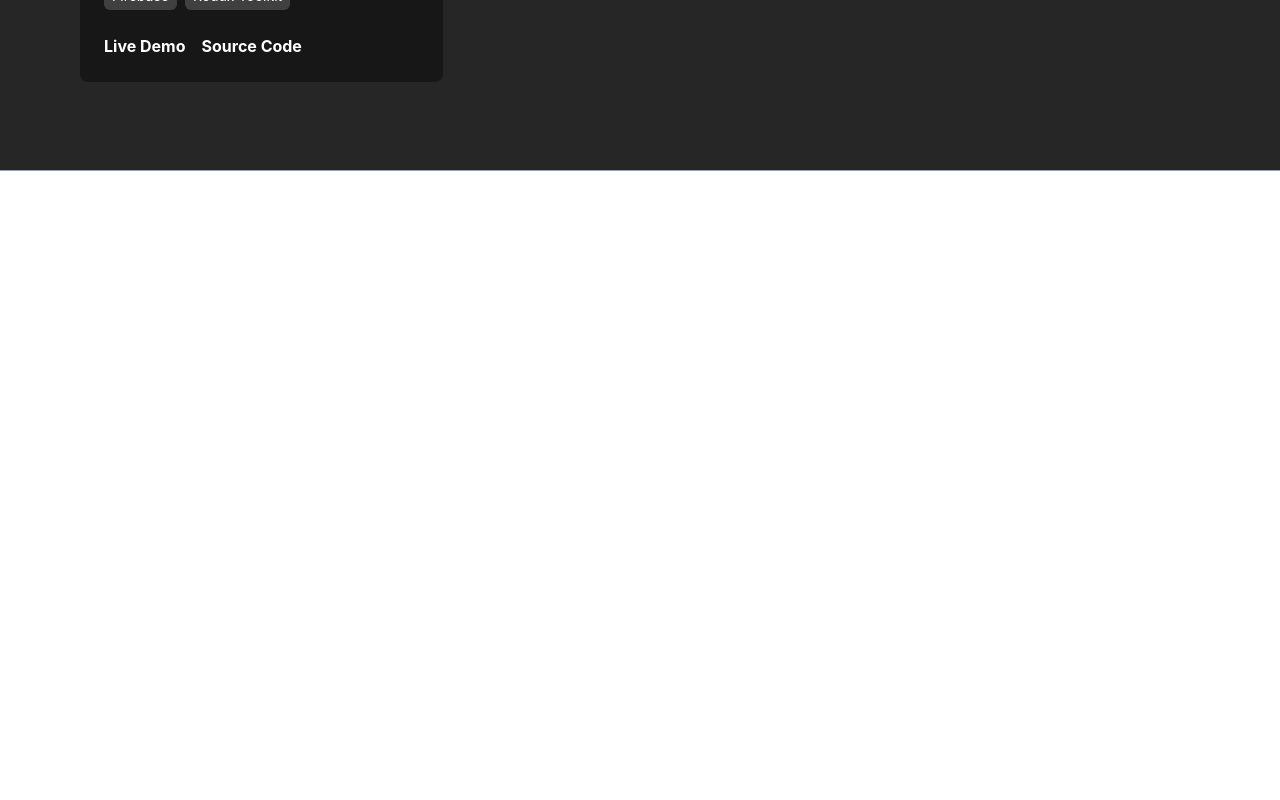
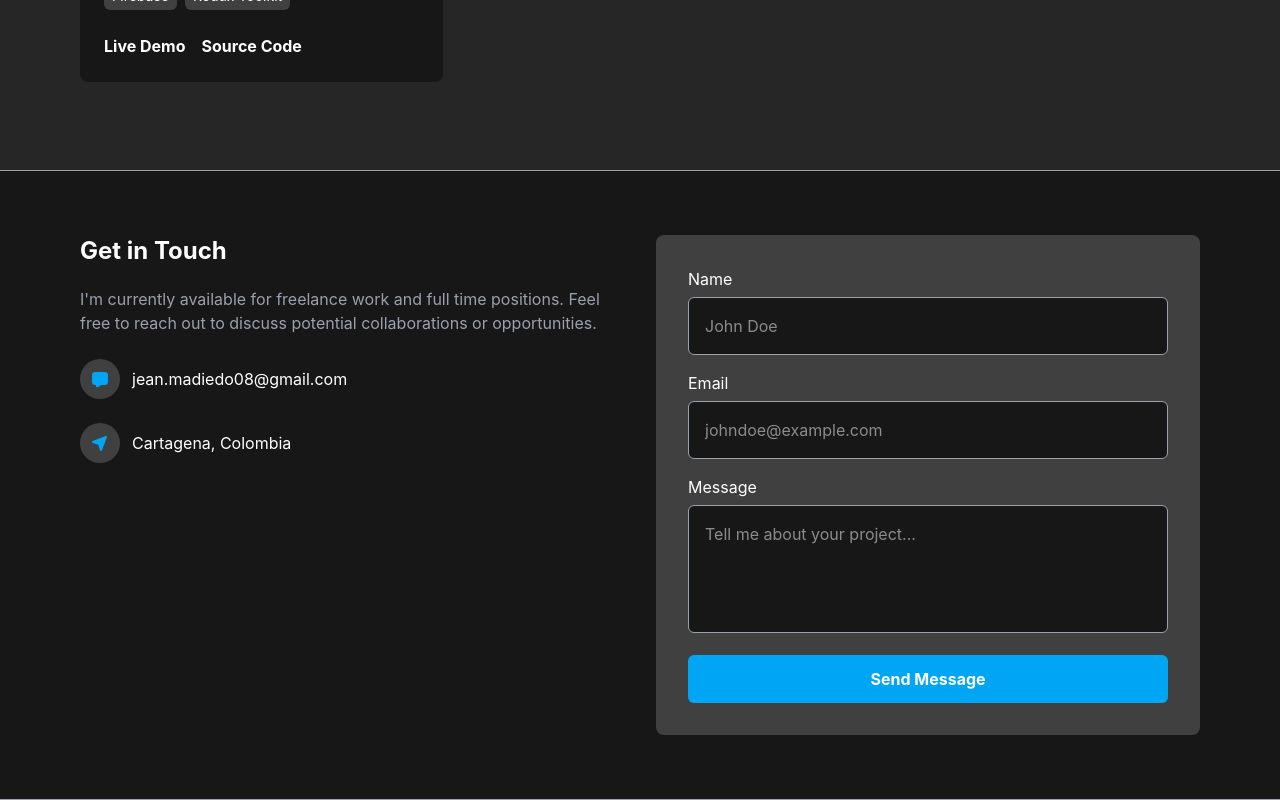
Before and after one commit to jeancmr/portfolio-react, a React (Vite) app: page / in a window 1280 px wide. Shown: the part 2677-3477 px from the top of the page. Before the commit the page ends 2848 px from the top, so only its background shows below. Built offline with nearby package versions, Linux system fonts and the light colour scheme.

Commit message:
feat: add contact section

```diff
--- a/src/Portfolio.tsx
+++ b/src/Portfolio.tsx
@@ -1,4 +1,5 @@
 import { About } from './components/sections/About';
+import { Contact } from './components/sections/Contact';
 import { FeaturedProjects } from './components/sections/FeaturedProjects';
 import { Hero } from './components/sections/Hero';
 import { Stack } from './components/sections/Stack';
@@ -10,6 +11,7 @@ export const Portfolio = () => {
       <Stack />
       <About />
       <FeaturedProjects />
+      <Contact />
     </>
   );
 };
--- /dev/null
+++ b/src/components/sections/Contact.tsx
@@ -0,0 +1,46 @@
+import { Form } from '../ui/Form';
+
+export const Contact = () => {
+  return (
+    <section className="bg-neutral-900 border-b border-gray-400">
+      <div className="max-w-7xl grid grid-cols-2 mx-auto px-20 py-16 gap-8">
+        <article>
+          <h2 className="text-white font-bold text-2xl mb-5">Get in Touch</h2>
+
+          <p className="text-gray-400">
+            I'm currently available for freelance work and full time positions. Feel free to reach
+            out to discuss potential collaborations or opportunities.
+          </p>
+
+          <div className="flex items-center gap-3 mt-6 mb-2">
+            <div className="w-10 h-10 flex items-center justify-center rounded-full bg-neutral-700">
+              <svg
+                xmlns="http://www.w3.org/2000/svg"
+                viewBox="0 0 512 512"
+                className="w-4 h-4 fill-sky-500"
+              >
+                <path d="M0 352L0 128C0 75 43 32 96 32l320 0c53 0 96 43 96 96l0 224c0 53-43 96-96 96l-120 0c-5.2 0-10.2 1.7-14.4 4.8L166.4 539.2c-4.2 3.1-9.2 4.8-14.4 4.8-13.3 0-24-10.7-24-24l0-72-32 0c-53 0-96-43-96-96z" />
+              </svg>
+            </div>
+            <span className="text-white">jean.madiedo08@gmail.com</span>
+          </div>
+
+          <div className="flex items-center gap-3 mt-6 mb-2">
+            <div className="w-10 h-10 flex items-center justify-center rounded-full bg-neutral-700">
+              <svg
+                xmlns="http://www.w3.org/2000/svg"
+                viewBox="0 0 512 512"
+                className="w-4 h-4 fill-sky-500"
+              >
+                <path d="M477.9 75.5c4.5-11.8 1.7-25.2-7.2-34.1s-22.3-11.8-34.1-7.2l-416 160C7.9 199-.3 211.2 0 224.7s9.1 25.4 21.9 29.6l176.8 58.9 58.9 176.8c4.3 12.8 16.1 21.6 29.6 21.9s25.7-7.9 30.6-20.5l160-416z" />
+              </svg>
+            </div>
+            <span className="text-white">Cartagena, Colombia</span>
+          </div>
+        </article>
+
+        <Form />
+      </div>
+    </section>
+  );
+};
--- a/src/components/sections/Hero.tsx
+++ b/src/components/sections/Hero.tsx
@@ -10,9 +10,6 @@ export const Hero = () => {
           </p>
 
           <div className="flex gap-4 items-center">
-            {/* <button className="text-white font-bold text-lg px-5 py-3 bg-sky-500 border border-gray-500 rounded-md cursor-pointer">
-              View My Work
-            </button> */}
             <a
               href="#featured-projects"
               className="text-white font-bold text-lg px-5 py-3 bg-sky-500 border hover:bg-sky-600 border-gray-500 rounded-md cursor-pointer"
@@ -32,7 +29,6 @@ export const Hero = () => {
           />
         </div>
       </header>
-      {/* <div className="w-full h-px bg-gray-400" /> */}
     </section>
   );
 };
--- /dev/null
+++ b/src/components/ui/Form.tsx
@@ -0,0 +1,64 @@
+import { useForm } from '../../hooks/useForm';
+
+const initialForm = {
+  name: '',
+  email: '',
+  message: '',
+};
+
+export const Form = () => {
+  const { name, email, message, onInputChange, onResetForm } = useForm(initialForm);
+
+  const handleSubmit = (e: React.FormEvent<HTMLFormElement>) => {
+    e.preventDefault();
+    console.log({ name, email, message });
+    onResetForm();
+  };
+  return (
+    <form onSubmit={handleSubmit} className="p-8 bg-neutral-700 rounded-lg">
+      <div className="flex flex-col gap-4">
+        <div>
+          <span className="text-white mb-1.5 block cursor-default">Name</span>
+          <input
+            type="text"
+            name="name"
+            placeholder="John Doe"
+            value={name}
+            onChange={onInputChange}
+            className="p-4 rounded-md bg-neutral-900 text-white border border-gray-400 focus:outline-none focus:ring-2 focus:ring-sky-500 w-full"
+          />
+        </div>
+
+        <div>
+          <span className="text-white mb-1.5 block cursor-default">Email</span>
+          <input
+            type="email"
+            name="email"
+            placeholder="johndoe@example.com"
+            value={email}
+            onChange={onInputChange}
+            className="p-4 rounded-md bg-neutral-900 text-white border border-gray-400 focus:outline-none focus:ring-2 focus:ring-sky-500 w-full"
+          />
+        </div>
+
+        <div>
+          <span className="text-white mb-1.5 block cursor-default">Message</span>
+          <textarea
+            placeholder="Tell me about your project..."
+            value={message}
+            name="message"
+            onChange={onInputChange}
+            className="p-4 rounded-md bg-neutral-900 text-white border border-gray-400 focus:outline-none focus:ring-2 focus:ring-sky-500 h-32 resize-none w-full"
+          ></textarea>
+        </div>
+
+        <button
+          type="submit"
+          className="bg-sky-500 text-white font-bold py-3 px-6 rounded-md hover:bg-sky-600 transition-colors cursor-pointer"
+        >
+          Send Message
+        </button>
+      </div>
+    </form>
+  );
+};
--- /dev/null
+++ b/src/hooks/useForm.ts
@@ -0,0 +1,24 @@
+import { useState } from 'react';
+
+export const useForm = <T extends Record<string, string>>(initialForm: T) => {
+  const [formState, setFormState] = useState(initialForm);
+
+  const onInputChange = (event: React.ChangeEvent<HTMLInputElement | HTMLTextAreaElement>) => {
+    const { name, value } = event.target;
+    setFormState({
+      ...formState,
+      [name]: value,
+    });
+  };
+
+  const onResetForm = () => {
+    setFormState(initialForm);
+  };
+
+  return {
+    ...formState,
+    formState,
+    onInputChange,
+    onResetForm,
+  };
+};
```
Also changed, not shown: 1 other file (tests, documents, lock files or other folders).
